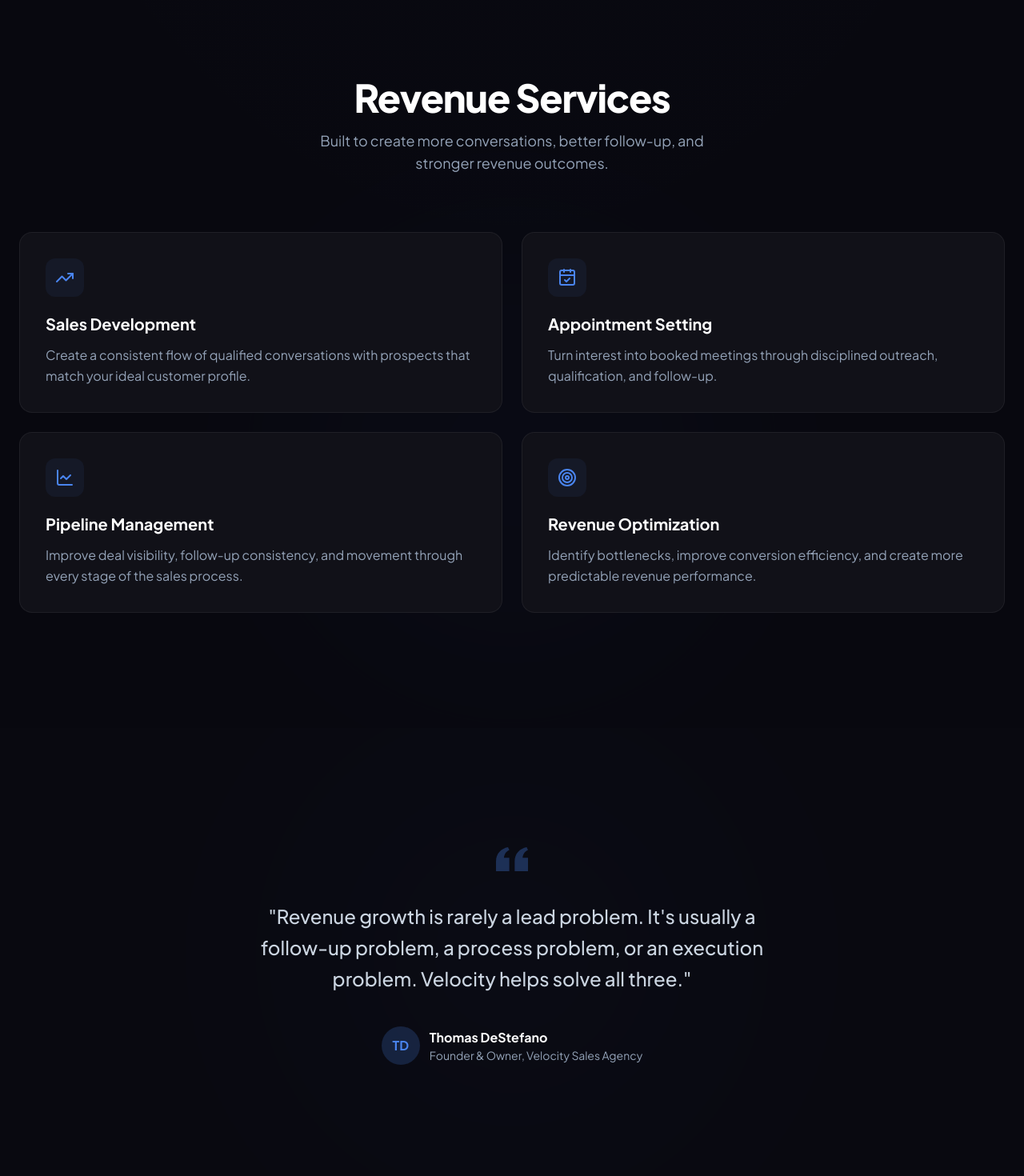
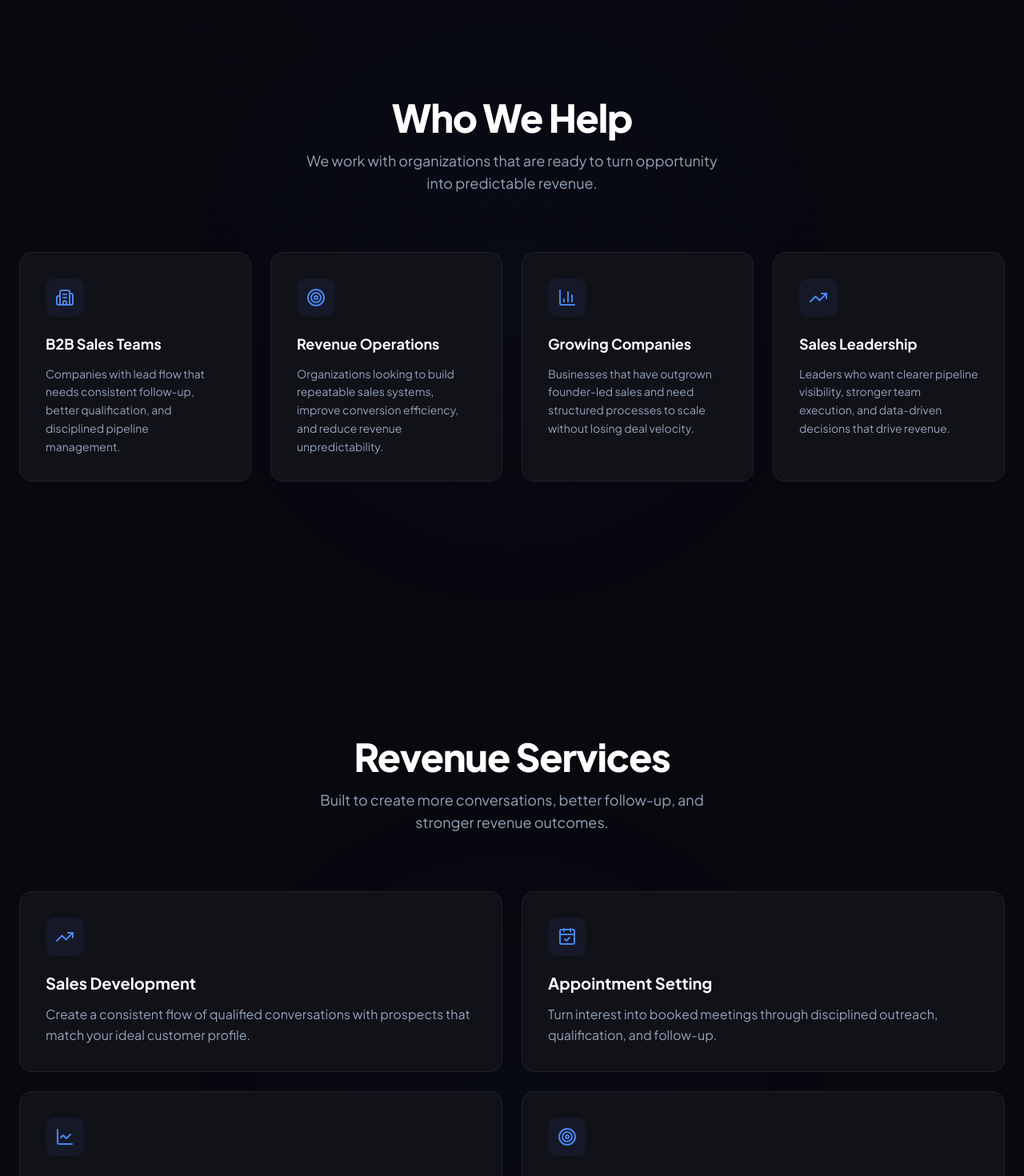
Before and after one commit to bidcoinauction/velocity-sales-agency, a React (Vite) app: page / in a window 1280 px wide. Shown: the part 1000-2470 px from the top of the page at 80% size. Built offline with nearby package versions, Linux system fonts and the light colour scheme.

Commit message:
Executive polish: remove founder refs, Who We Help section, spacing + logos, hover glow

```diff
--- a/src/App.jsx
+++ b/src/App.jsx
@@ -1,6 +1,7 @@
 import Navbar from "./components/Navbar"
 import Hero from "./components/Hero"
 import StatsStrip from "./components/StatsStrip"
+import WhoWeHelp from "./components/WhoWeHelp"
 import Services from "./components/Services"
 import Testimonial from "./components/Testimonial"
 import ValueProp from "./components/ValueProp"
@@ -15,6 +16,7 @@ export default function App() {
       <main>
         <Hero />
         <StatsStrip />
+        <WhoWeHelp />
         <Services />
         <Testimonial />
         <ValueProp />
--- a/src/components/CTASection.jsx
+++ b/src/components/CTASection.jsx
@@ -3,7 +3,7 @@ import { ArrowRight } from "lucide-react"
 
 export default function CTASection() {
   return (
-    <section id="cta" className="relative py-24 sm:py-28 md:py-36 overflow-hidden">
+    <section id="cta" className="relative py-28 sm:py-32 md:py-40 overflow-hidden">
       <div className="absolute inset-0 pointer-events-none">
         <div className="absolute top-1/2 left-1/2 -translate-x-1/2 -translate-y-1/2 w-[700px] sm:w-[900px] h-[700px] sm:h-[900px] bg-electric rounded-full opacity-[0.025] blur-[150px]" />
       </div>
--- a/src/components/Footer.jsx
+++ b/src/components/Footer.jsx
@@ -17,7 +17,7 @@ export default function Footer() {
             <img
               src={LOGO_URL}
               alt="Velocity Sales Agency"
-              className="h-20 sm:h-24 w-auto object-contain"
+              className="h-28 sm:h-32 w-auto object-contain"
               onError={(e) => {
                 if (e.target.src !== FALLBACK_URL) e.target.src = FALLBACK_URL
               }}
--- a/src/components/Hero.jsx
+++ b/src/components/Hero.jsx
@@ -33,7 +33,7 @@ const fadeUpVariants = {
 
 export default function Hero() {
   return (
-    <section className="relative min-h-screen flex items-center justify-center overflow-hidden pt-24">
+    <section className="relative min-h-screen flex items-center justify-center overflow-hidden pt-28">
       <motion.div
         animate={{
           x: [0, 40, -30, 0],
@@ -59,7 +59,7 @@ export default function Hero() {
           <img
             src={LOGO_URL}
             alt="Velocity Sales Agency"
-            className="h-32 sm:h-36 md:h-48 lg:h-52 w-auto object-contain mx-auto drop-shadow-[0_0_60px_rgba(74,133,240,0.12)]"
+            className="h-40 sm:h-44 md:h-56 lg:h-64 w-auto object-contain mx-auto drop-shadow-[0_0_60px_rgba(74,133,240,0.12)]"
             onError={(e) => {
               if (e.target.src !== FALLBACK_URL) e.target.src = FALLBACK_URL
             }}
--- a/src/components/Navbar.jsx
+++ b/src/components/Navbar.jsx
@@ -58,7 +58,7 @@ export default function Navbar() {
             href="#cta"
             className="bg-electric/90 hover:bg-electric text-white px-5 py-2.5 rounded-full text-sm font-semibold transition-all duration-200"
           >
-            Strategy Call
+            Book a Strategy Call
           </a>
         </div>
 
@@ -96,7 +96,7 @@ export default function Navbar() {
                 onClick={() => setMenuOpen(false)}
                 className="bg-electric/90 hover:bg-electric text-white px-5 py-3 rounded-full text-sm font-semibold text-center transition-all mt-2"
               >
-                Strategy Call
+                Book a Strategy Call
               </a>
             </div>
           </motion.div>
--- a/src/components/Services.jsx
+++ b/src/components/Services.jsx
@@ -35,7 +35,7 @@ const cardVariants = {
 
 export default function Services() {
   return (
-    <section id="services" className="relative py-24 sm:py-28 md:py-36 overflow-hidden">
+    <section id="services" className="relative py-28 sm:py-32 md:py-40 overflow-hidden">
       <div className="absolute inset-0 pointer-events-none">
         <div className="absolute top-1/3 left-1/2 -translate-x-1/2 w-[600px] h-[600px] bg-electric rounded-full opacity-[0.02] blur-[120px]" />
       </div>
@@ -65,7 +65,7 @@ export default function Services() {
               whileInView="visible"
               viewport={{ once: true, margin: "-50px" }}
               transition={{ delay: i * 0.1 }}
-              className="group relative bg-surface border border-white/[0.06] rounded-2xl p-6 sm:p-8 card-hover hover:border-electric-border"
+              className="group relative bg-surface border border-white/[0.06] rounded-2xl p-6 sm:p-8 card-hover hover:border-electric-border hover:shadow-[0_0_40px_-12px_rgba(74,133,240,0.15)]"
             >
               <div className="w-10 h-10 sm:w-12 sm:h-12 rounded-xl bg-electric-subtle flex items-center justify-center mb-4 sm:mb-5 group-hover:bg-electric/[0.10] transition-colors">
                 <service.icon className="w-5 h-5 sm:w-6 sm:h-6 text-electric" />
--- a/src/components/Testimonial.jsx
+++ b/src/components/Testimonial.jsx
@@ -2,7 +2,7 @@ import { motion } from "framer-motion"
 
 export default function Testimonial() {
   return (
-    <section className="relative py-24 sm:py-28 md:py-36 bg-surface/20 overflow-hidden">
+    <section className="relative py-28 sm:py-32 md:py-40 bg-surface/20 overflow-hidden">
       <div className="absolute inset-0 pointer-events-none">
         <div className="absolute top-1/2 left-1/2 -translate-x-1/2 -translate-y-1/2 w-[600px] h-[600px] bg-electric rounded-full opacity-[0.02] blur-[140px]" />
       </div>
@@ -21,24 +21,14 @@ export default function Testimonial() {
             <path d="M14.017 21v-7.391c0-5.704 3.731-9.57 8.983-10.609l.995 2.151c-2.432.917-3.995 3.638-3.995 5.849h4v10h-9.983zm-14.017 0v-7.391c0-5.704 3.748-9.57 9-10.609l.996 2.151c-2.433.917-3.996 3.638-3.996 5.849h3.983v10h-9.983z" />
           </svg>
 
-          <blockquote className="text-lg sm:text-xl md:text-2xl text-muted-light font-medium leading-relaxed mb-8 sm:mb-10 max-w-2xl mx-auto">
+          <blockquote className="text-lg sm:text-xl md:text-2xl text-muted-light font-medium leading-relaxed mb-6 max-w-2xl mx-auto">
             "Revenue growth is rarely a lead problem. It's usually a follow-up
             problem, a process problem, or an execution problem. Velocity helps
             solve all three."
           </blockquote>
 
-          <div className="flex items-center justify-center gap-3">
-            <div className="w-10 h-10 sm:w-12 sm:h-12 rounded-full bg-electric/20 flex items-center justify-center text-electric font-bold text-sm sm:text-base">
-              TD
-            </div>
-            <div className="text-left">
-              <div className="text-white font-bold text-sm sm:text-base">
-                Thomas DeStefano
-              </div>
-              <div className="text-muted text-xs sm:text-sm">
-                Founder & Owner, Velocity Sales Agency
-              </div>
-            </div>
+          <div className="text-muted text-sm font-medium">
+            — Velocity Sales Agency
           </div>
         </motion.div>
       </div>
--- a/src/components/ValueProp.jsx
+++ b/src/components/ValueProp.jsx
@@ -19,7 +19,7 @@ const rightBullets = [
 
 export default function ValueProp() {
   return (
-    <section id="value-prop" className="relative py-24 sm:py-28 md:py-36 bg-surface/20 overflow-hidden">
+    <section id="value-prop" className="relative py-28 sm:py-32 md:py-40 bg-surface/20 overflow-hidden">
       <div className="absolute inset-0 pointer-events-none">
         <div className="absolute top-1/2 right-1/4 w-[500px] h-[500px] bg-electric rounded-full opacity-[0.02] blur-[130px]" />
       </div>
--- /dev/null
+++ b/src/components/WhoWeHelp.jsx
@@ -0,0 +1,85 @@
+import { motion } from "framer-motion"
+import { Building2, Target, BarChart3, TrendingUp } from "lucide-react"
+
+const groups = [
+  {
+    icon: Building2,
+    title: "B2B Sales Teams",
+    description:
+      "Companies with lead flow that needs consistent follow-up, better qualification, and disciplined pipeline management.",
+  },
+  {
+    icon: Target,
+    title: "Revenue Operations",
+    description:
+      "Organizations looking to build repeatable sales systems, improve conversion efficiency, and reduce revenue unpredictability.",
+  },
+  {
+    icon: BarChart3,
+    title: "Growing Companies",
+    description:
+      "Businesses that have outgrown founder-led sales and need structured processes to scale without losing deal velocity.",
+  },
+  {
+    icon: TrendingUp,
+    title: "Sales Leadership",
+    description:
+      "Leaders who want clearer pipeline visibility, stronger team execution, and data-driven decisions that drive revenue.",
+  },
+]
+
+const cardVariants = {
+  hidden: { opacity: 0, y: 30 },
+  visible: { opacity: 1, y: 0, transition: { duration: 0.5, ease: "easeOut" } },
+}
+
+export default function WhoWeHelp() {
+  return (
+    <section id="who-we-help" className="relative py-28 sm:py-32 md:py-40 overflow-hidden">
+      <div className="absolute inset-0 pointer-events-none">
+        <div className="absolute top-1/2 left-1/2 -translate-x-1/2 -translate-y-1/2 w-[600px] h-[600px] bg-electric rounded-full opacity-[0.02] blur-[120px]" />
+      </div>
+      <div className="relative z-10 max-w-7xl mx-auto px-6">
+        <motion.div
+          initial={{ opacity: 0, y: 16 }}
+          whileInView={{ opacity: 1, y: 0 }}
+          viewport={{ once: true }}
+          transition={{ duration: 0.5 }}
+          className="text-center mb-14 sm:mb-18"
+        >
+          <h2 className="text-3xl sm:text-4xl md:text-5xl font-extrabold text-white mb-3 sm:mb-4 tracking-tight">
+            Who We Help
+          </h2>
+          <p className="text-muted text-base sm:text-lg max-w-xl mx-auto px-4">
+            We work with organizations that are ready to turn opportunity into
+            predictable revenue.
+          </p>
+        </motion.div>
+
+        <div className="grid sm:grid-cols-2 lg:grid-cols-4 gap-5 sm:gap-6">
+          {groups.map((group, i) => (
+            <motion.div
+              key={group.title}
+              variants={cardVariants}
+              initial="hidden"
+              whileInView="visible"
+              viewport={{ once: true, margin: "-50px" }}
+              transition={{ delay: i * 0.1 }}
+              className="bg-surface border border-white/[0.06] rounded-2xl p-6 sm:p-8 card-hover hover:border-electric-border hover:shadow-[0_0_40px_-12px_rgba(74,133,240,0.15)]"
+            >
+              <div className="w-10 h-10 sm:w-12 sm:h-12 rounded-xl bg-electric-subtle flex items-center justify-center mb-4 sm:mb-5">
+                <group.icon className="w-5 h-5 sm:w-6 sm:h-6 text-electric" />
+              </div>
+              <h3 className="text-base sm:text-lg font-bold text-white mb-2 sm:mb-3">
+                {group.title}
+              </h3>
+              <p className="text-muted text-sm leading-relaxed">
+                {group.description}
+              </p>
+            </motion.div>
+          ))}
+        </div>
+      </div>
+    </section>
+  )
+}
```
Also changed, not shown: src/components/Contact.jsx (+4 -7 lines).
